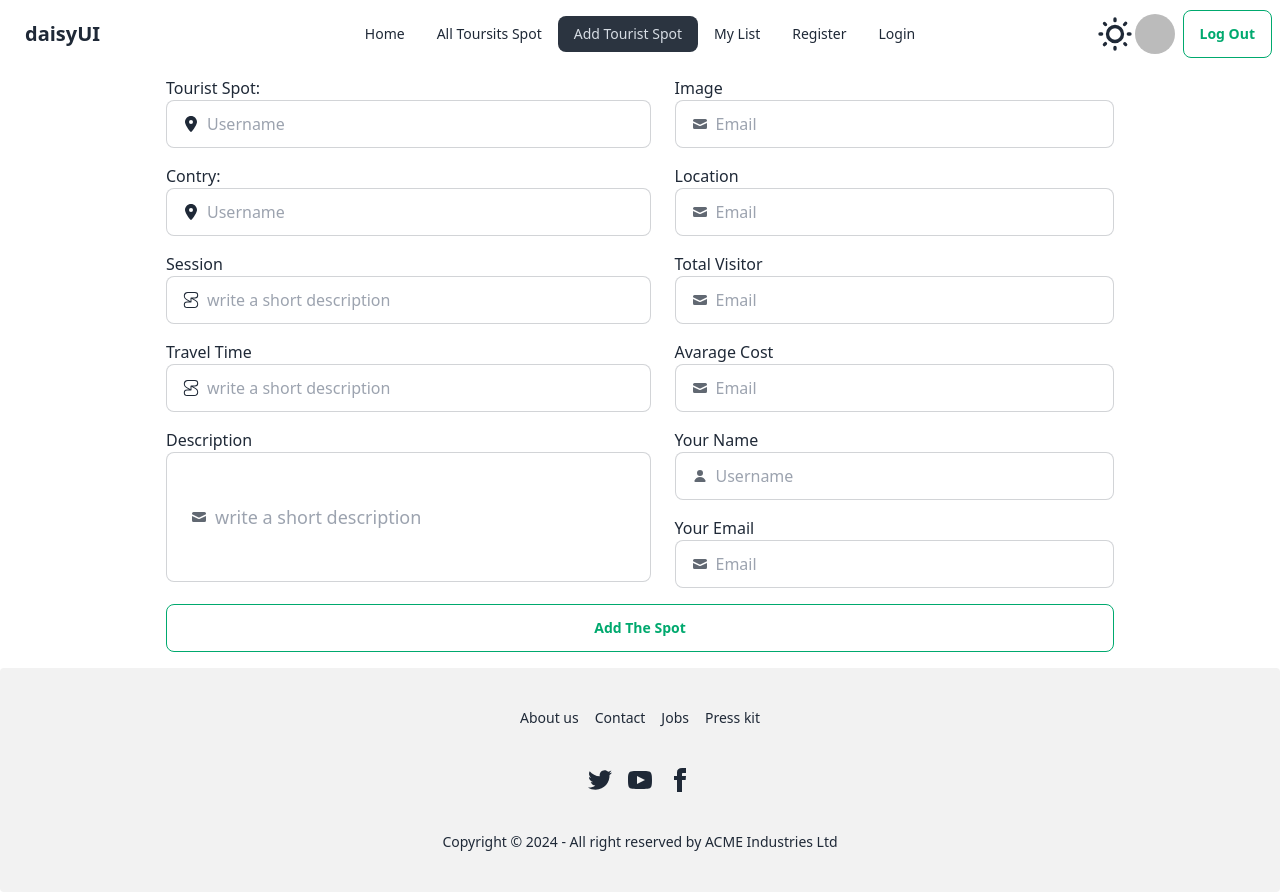
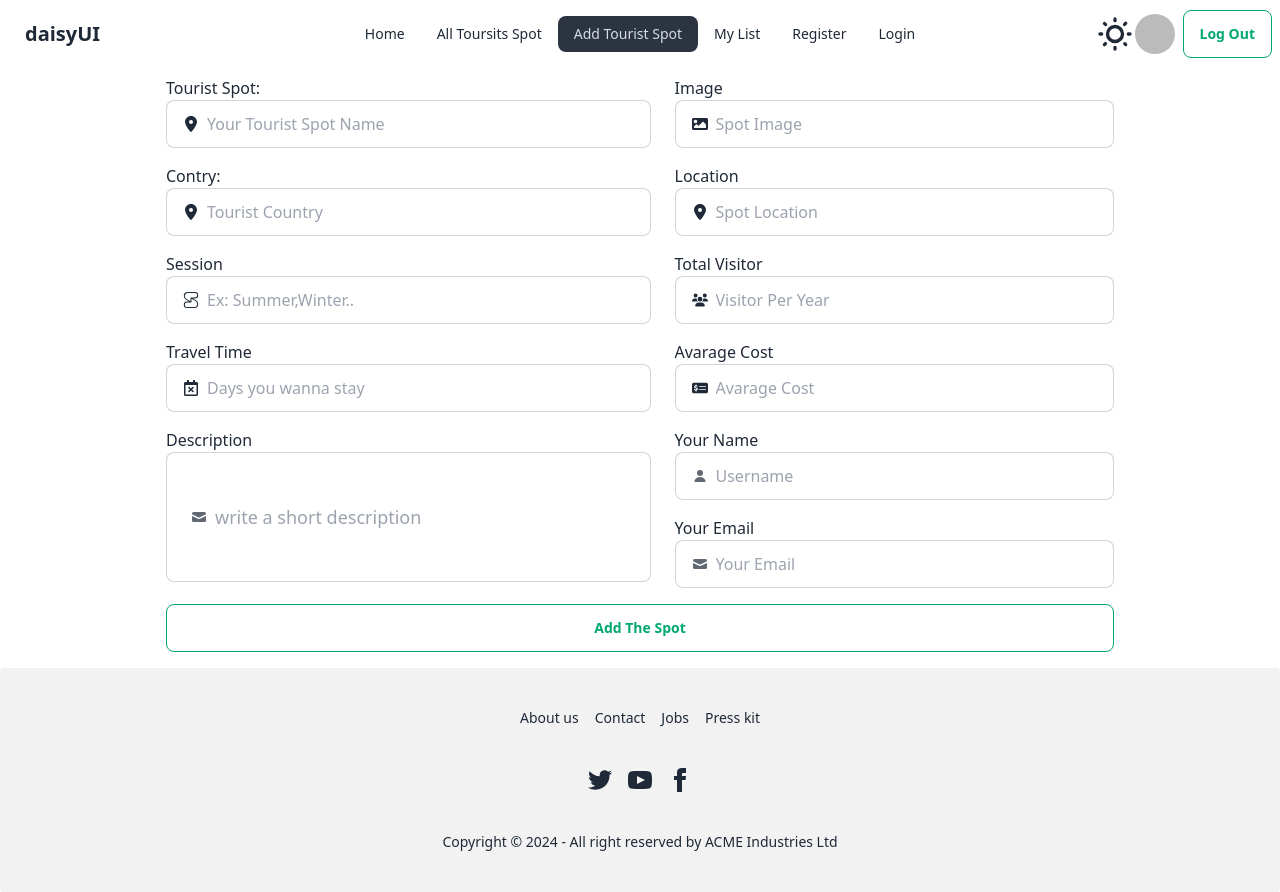
Before and after one commit to BiplobHossainSobuj/tourism-client, a React (Vite) app: page /addTouristSpot in a window 1280 px wide. Built offline with nearby package versions, Linux system fonts and the light colour scheme; no server answers; sample sign-in values are in the browser's storage.

Commit message:
update tourist card and carosel

```diff
--- a/src/Pages/AddTouristsSpot/AddTouristSpot.jsx
+++ b/src/Pages/AddTouristsSpot/AddTouristSpot.jsx
@@ -1,7 +1,7 @@
-import { FaLocationDot } from "react-icons/fa6";
+import { FaLocationDot,FaUsers,FaMoneyCheckDollar  } from "react-icons/fa6";
 import { SiSession } from "react-icons/si";
 import { toast } from "react-toastify";
-
+import { FaRegCalendarTimes,FaImage  } from "react-icons/fa";
 const AddTouristSpot = () => {
     const handleSubmit = (e) => {
         e.preventDefault();
@@ -41,35 +41,35 @@ const AddTouristSpot = () => {
                             <p>Tourist Spot:</p>
                             <label className="input input-bordered flex items-center gap-2">
                                 <FaLocationDot />
-                                <input type="text" name="spotName" className="grow" placeholder="Username" />
+                                <input type="text" name="spotName" className="grow" placeholder="Your Tourist Spot Name" required/>
                             </label>
                         </div>
                         <div>
                             <p>Contry:</p>
                             <label className="input input-bordered flex items-center gap-2">
                                 <FaLocationDot />
-                                <input type="text" name="countryName" className="grow" placeholder="Username" />
+                                <input type="text" name="countryName" className="grow" placeholder="Tourist Country" required/>
                             </label>
                         </div>
                         <div>
                             <p>Session</p>
                             <label className="input input-bordered flex items-center gap-2">
                                 <SiSession />
-                                <input type="text" name="season" className="grow" placeholder="write a short description" />
+                                <input required type="text" name="season" className="grow" placeholder="Ex: Summer,Winter.." />
                             </label>
                         </div>
                         <div>
                             <p>Travel Time</p>
                             <label className="input input-bordered flex items-center gap-2">
-                                <SiSession />
-                                <input type="text" name="travelTime" className="grow" placeholder="write a short description" />
+                            <FaRegCalendarTimes />
+                                <input type="text" name="travelTime" className="grow" placeholder="Days you wanna stay" required/>
                             </label>
                         </div>
                         <div>
                             <p>Description</p>
                             <label className="input input-bordered input-lg w-full py-16 flex items-center gap-2">
                                 <svg xmlns="http://www.w3.org/2000/svg" viewBox="0 0 16 16" fill="currentColor" className="w-4 h-4 opacity-70"><path d="M2.5 3A1.5 1.5 0 0 0 1 4.5v.793c.026.009.051.02.076.032L7.674 8.51c.206.1.446.1.652 0l6.598-3.185A.755.755 0 0 1 15 5.293V4.5A1.5 1.5 0 0 0 13.5 3h-11Z" /><path d="M15 6.954 8.978 9.86a2.25 2.25 0 0 1-1.956 0L1 6.954V11.5A1.5 1.5 0 0 0 2.5 13h11a1.5 1.5 0 0 0 1.5-1.5V6.954Z" /></svg>
-                                <input type="text" name="description" className="grow" placeholder="write a short description" />
+                                <input type="text" name="description" className="grow" placeholder="write a short description"  required/>
                             </label>
                         </div>
 
@@ -78,29 +78,29 @@ const AddTouristSpot = () => {
                         <div>
                             <p>Image</p>
                             <label className="input input-bordered flex items-center gap-2">
-                                <svg xmlns="http://www.w3.org/2000/svg" viewBox="0 0 16 16" fill="currentColor" className="w-4 h-4 opacity-70"><path d="M2.5 3A1.5 1.5 0 0 0 1 4.5v.793c.026.009.051.02.076.032L7.674 8.51c.206.1.446.1.652 0l6.598-3.185A.755.755 0 0 1 15 5.293V4.5A1.5 1.5 0 0 0 13.5 3h-11Z" /><path d="M15 6.954 8.978 9.86a2.25 2.25 0 0 1-1.956 0L1 6.954V11.5A1.5 1.5 0 0 0 2.5 13h11a1.5 1.5 0 0 0 1.5-1.5V6.954Z" /></svg>
-                                <input type="text" name="spotImage" className="grow" placeholder="Email" />
+                            <FaImage />
+                                <input required type="text" name="spotImage" className="grow" placeholder="Spot Image" />
                             </label>
                         </div>
                         <div>
                             <p>Location</p>
                             <label className="input input-bordered flex items-center gap-2">
-                                <svg xmlns="http://www.w3.org/2000/svg" viewBox="0 0 16 16" fill="currentColor" className="w-4 h-4 opacity-70"><path d="M2.5 3A1.5 1.5 0 0 0 1 4.5v.793c.026.009.051.02.076.032L7.674 8.51c.206.1.446.1.652 0l6.598-3.185A.755.755 0 0 1 15 5.293V4.5A1.5 1.5 0 0 0 13.5 3h-11Z" /><path d="M15 6.954 8.978 9.86a2.25 2.25 0 0 1-1.956 0L1 6.954V11.5A1.5 1.5 0 0 0 2.5 13h11a1.5 1.5 0 0 0 1.5-1.5V6.954Z" /></svg>
-                                <input type="text" name="location" className="grow" placeholder="Email" />
+                            <FaLocationDot />
+                                <input required type="text" name="location" className="grow" placeholder="Spot Location" />
                             </label>
                         </div>
                         <div>
                             <p>Total Visitor</p>
                             <label className="input input-bordered flex items-center gap-2">
-                                <svg xmlns="http://www.w3.org/2000/svg" viewBox="0 0 16 16" fill="currentColor" className="w-4 h-4 opacity-70"><path d="M2.5 3A1.5 1.5 0 0 0 1 4.5v.793c.026.009.051.02.076.032L7.674 8.51c.206.1.446.1.652 0l6.598-3.185A.755.755 0 0 1 15 5.293V4.5A1.5 1.5 0 0 0 13.5 3h-11Z" /><path d="M15 6.954 8.978 9.86a2.25 2.25 0 0 1-1.956 0L1 6.954V11.5A1.5 1.5 0 0 0 2.5 13h11a1.5 1.5 0 0 0 1.5-1.5V6.954Z" /></svg>
-                                <input type="text" name="totalVisitor" className="grow" placeholder="Email" />
+                            <FaUsers />
+                                <input required type="number" name="totalVisitor" className="grow" placeholder="Visitor Per Year" />
                             </label>
                         </div>
                         <div>
                             <p>Avarage Cost</p>
                             <label className="input input-bordered flex items-center gap-2">
-                                <svg xmlns="http://www.w3.org/2000/svg" viewBox="0 0 16 16" fill="currentColor" className="w-4 h-4 opacity-70"><path d="M2.5 3A1.5 1.5 0 0 0 1 4.5v.793c.026.009.051.02.076.032L7.674 8.51c.206.1.446.1.652 0l6.598-3.185A.755.755 0 0 1 15 5.293V4.5A1.5 1.5 0 0 0 13.5 3h-11Z" /><path d="M15 6.954 8.978 9.86a2.25 2.25 0 0 1-1.956 0L1 6.954V11.5A1.5 1.5 0 0 0 2.5 13h11a1.5 1.5 0 0 0 1.5-1.5V6.954Z" /></svg>
-                                <input type="text" name="avgCost" className="grow" placeholder="Email" />
+                            <FaMoneyCheckDollar />
+                                <input type="number" name="avgCost" className="grow" placeholder="Avarage Cost" required />
                             </label>
                         </div>
                         <div>
@@ -114,7 +114,7 @@ const AddTouristSpot = () => {
                             <p>Your Email</p>
                             <label className="input input-bordered flex items-center gap-2">
                                 <svg xmlns="http://www.w3.org/2000/svg" viewBox="0 0 16 16" fill="currentColor" className="w-4 h-4 opacity-70"><path d="M2.5 3A1.5 1.5 0 0 0 1 4.5v.793c.026.009.051.02.076.032L7.674 8.51c.206.1.446.1.652 0l6.598-3.185A.755.755 0 0 1 15 5.293V4.5A1.5 1.5 0 0 0 13.5 3h-11Z" /><path d="M15 6.954 8.978 9.86a2.25 2.25 0 0 1-1.956 0L1 6.954V11.5A1.5 1.5 0 0 0 2.5 13h11a1.5 1.5 0 0 0 1.5-1.5V6.954Z" /></svg>
-                                <input type="email" name="email" className="grow" placeholder="Email" />
+                                <input type="email" name="email" className="grow" placeholder="Your Email" required/>
                             </label>
                         </div>
                     </div>
--- a/src/Pages/Update/Update.jsx
+++ b/src/Pages/Update/Update.jsx
@@ -32,7 +32,8 @@ const Update = () => {
         })
         .then(res=>res.json())
         .then(data=>{
-            console.log(data)
+            console.log(data);
+            toast('Updated Succesfully')
         })
     }
     return (
--- a/src/components/TouristSpotCard/TouristSpotCard.jsx
+++ b/src/components/TouristSpotCard/TouristSpotCard.jsx
@@ -5,16 +5,16 @@ const TouristSpotCard = ({ spot }) => {
     const {_id,spot_image,tourists_spot_name,average_cost,totalVisitorsPerYear,travel_time,seasonality,location} =spot;
     return (
         <div className="card card-compact bg-base-100 shadow-xl">
-            <figure><img src="https://daisyui.com/images/stock/photo-1606107557195-0e29a4b5b4aa.jpg" alt="Shoes" /></figure>
+            <figure><img src={spot_image} alt="Shoes" /></figure>
             <div className="card-body font-medium">
                 <h2 className="card-title">{tourists_spot_name}<span className="badge badge-md"><FaLocationDot />{location}</span></h2>
                 <div className='flex justify-between'>
-                <p>Cost: ${average_cost}</p>
-                <p>Vistors: {totalVisitorsPerYear}</p>
+                <p>Avg Cost: ${average_cost}</p>
+                <p>Vistors: {totalVisitorsPerYear}/yr</p>
                 </div>
                 <div className="flex">
-                <p>Travel Time: {travel_time} days</p>
-                <p>Seasion:{seasonality}</p>
+                <p>Duration: {travel_time}days</p>
+                <p>Seasion: {seasonality}</p>
                 </div>
                 <div className="card-actions justify-end">
                     <Link to={`/allTouristSpot/${_id}`}><button className="btn btn-primary">View Details</button></Link>
```
Also changed, not shown: src/components/Carosel/Carosel.jsx (+45 -29 lines).
